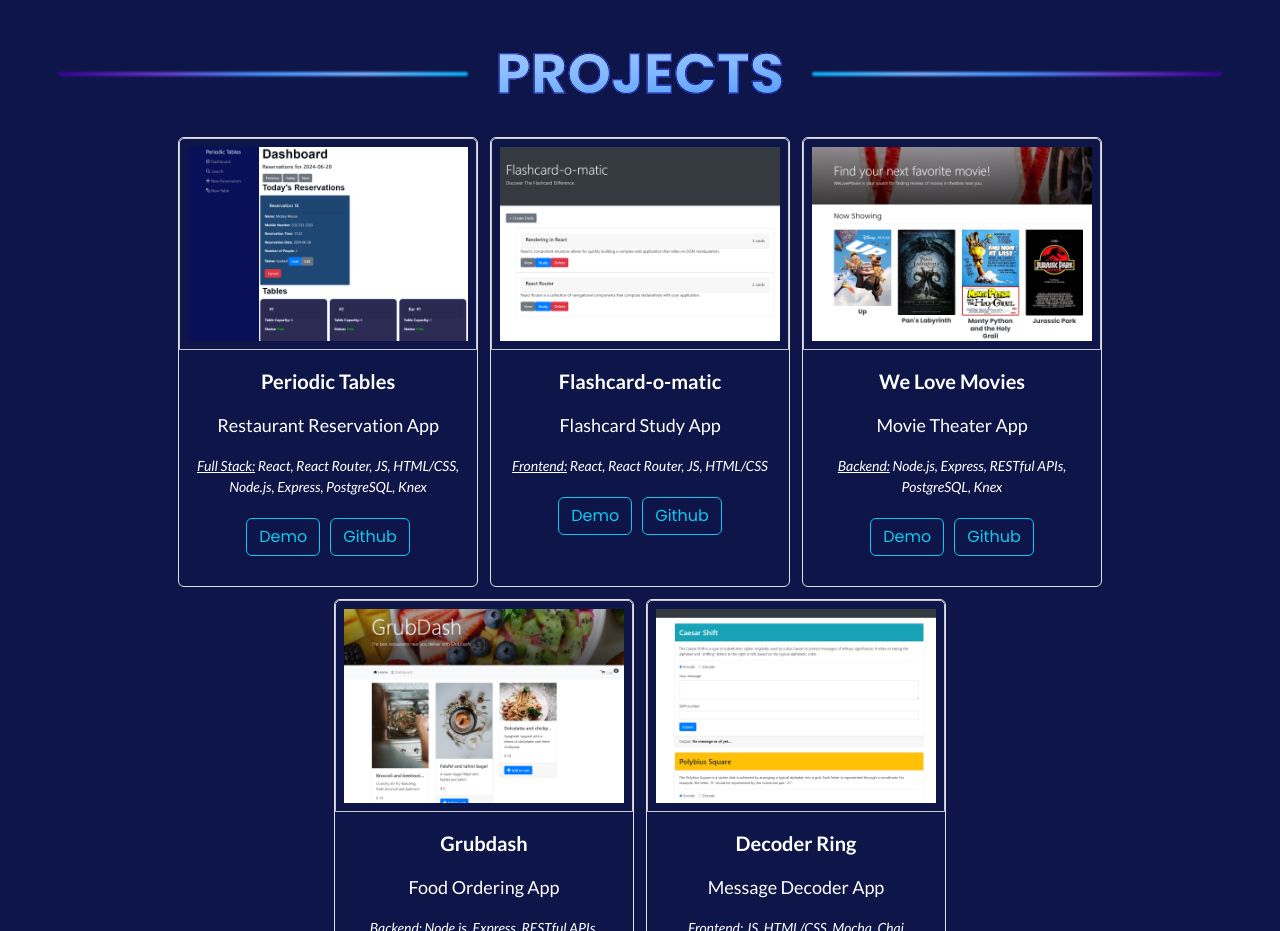
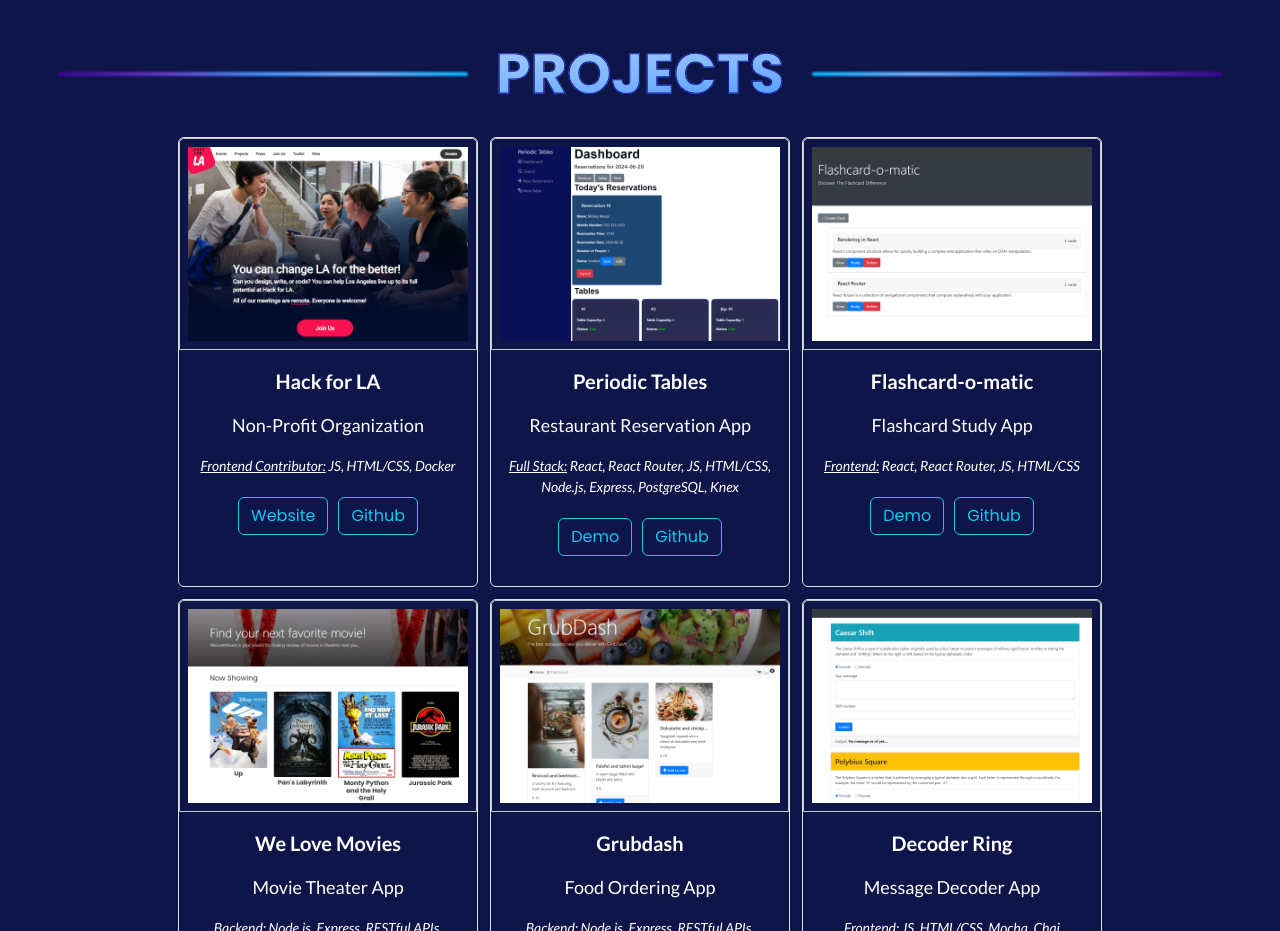
Before and after one commit to NolaDodd/Portfolio, a plain HTML site: page index.html in a window 1280 px wide. Shown: the part 1140-2071 px from the top of the page. Drawn offline with nearby package versions, Linux system fonts and the light colour scheme.

Commit message:
Add hack4la to projects

```diff
--- a/index.html
+++ b/index.html
@@ -184,6 +184,23 @@
       <div class="box">
       <div class="hidden">
       <div class="cardflex center">
+
+        <div>
+          <div class="card bodydark border borderlight">
+            <img class="card-img-top p-2 border border-secondary-subtle" src="images/projects/Hack4LA.png" alt="restaurant reservation application image">
+            <div class="card-body">
+              <p><b>Hack for LA</b></p>
+              <p class="card-text">Non-Profit Organization</p>
+              <p class="card-text mini-text"><i><u>Frontend Contributor:</u> JS, HTML/CSS, Docker</i></p>
+
+              <div class="flex center">
+                <a href="https://www.hackforla.org/" target="_blank" class="btn btn-outline-info space" id="hackforla-demo">Website</a>
+                <a href="https://github.com/hackforla/website" target="_blank" class="btn btn-outline-info space" id="flashcard-github">Github</a>
+              </div>
+            </div>
+          </div>
+        </div>
+
         <div>
           <div class="card bodydark border borderlight">
             <img class="card-img-top p-2 border border-secondary-subtle" src="images/projects/RestaurantReservation.png" alt="restaurant reservation application image">
```
Also changed, not shown: images/projects/Hack4LA.png (added).
